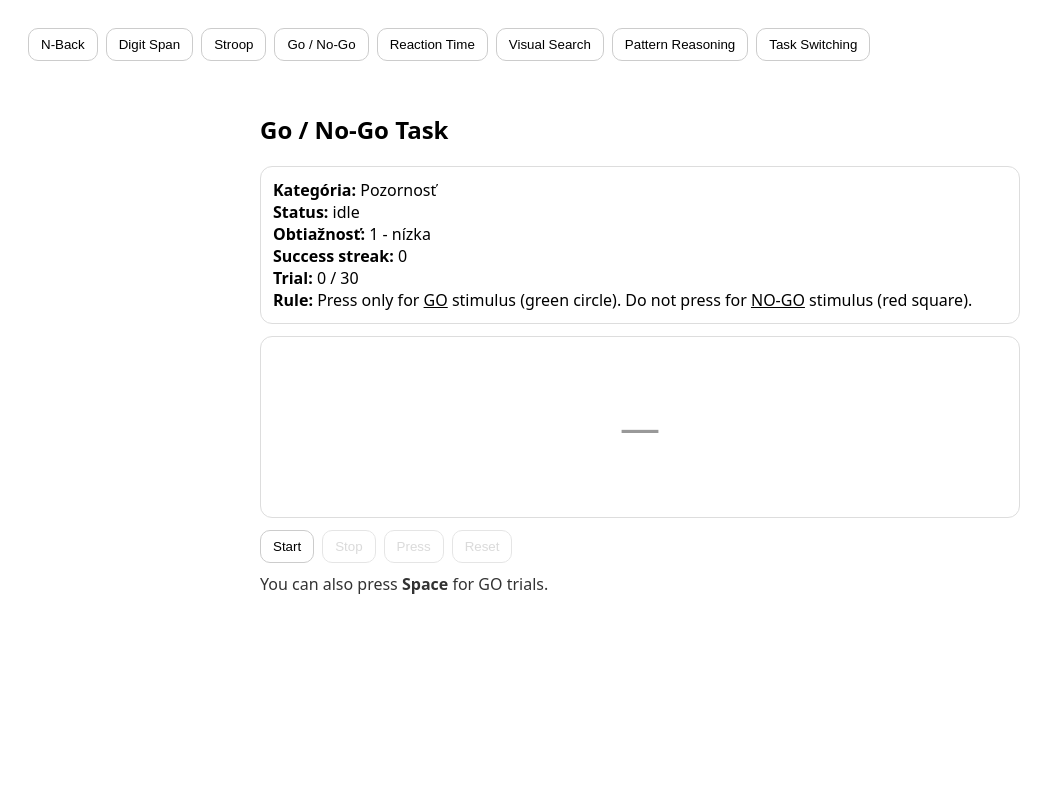
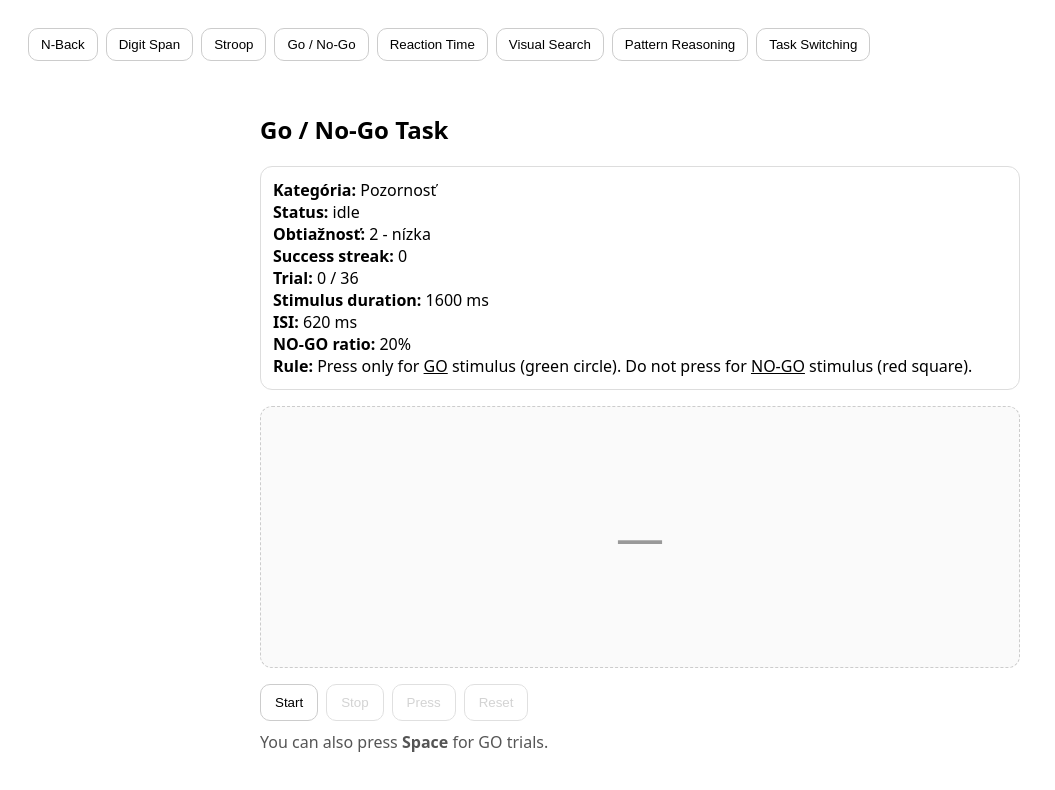
Before and after one commit to geniuusxgod/Interaktivne-aplikacie-na-rozvoj-kognitivnych-zrucnosti, a Vue app: page / in a window 1280 px wide. Both pictures are taken after a click on the button "Go / No-Go". Shown: the top 790 px of the page, without its empty margins (0-1055 px from the left). Built offline with nearby package versions, Linux system fonts and the light colour scheme.

Commit message:
rework gonogo adaptive difficulty

```diff
--- a/src/components/GoNoGo.vue
+++ b/src/components/GoNoGo.vue
@@ -8,6 +8,9 @@
       <div><b>Obtiažnosť:</b> {{ difficultyLabel }}</div>
       <div><b>Success streak:</b> {{ successStreak }}</div>
       <div><b>Trial:</b> {{ trialIndex }} / {{ totalTrials }}</div>
+      <div><b>Stimulus duration:</b> {{ levelConfig.stimulusDurationMs }} ms</div>
+      <div><b>ISI:</b> {{ levelConfig.isiMs }} ms</div>
+      <div><b>NO-GO ratio:</b> {{ (levelConfig.noGoProbability * 100).toFixed(0) }}%</div>
       <div><b>Rule:</b> Press only for <u>GO</u> stimulus (green circle). Do not press for <u>NO-GO</u> stimulus (red square).</div>
     </div>
 
@@ -37,6 +40,8 @@
         <li>Misses (GO + no press): {{ summary.misses }}</li>
         <li>False alarms (NO-GO + press): {{ summary.falseAlarms }}</li>
         <li>Correct inhibitions: {{ summary.correctInhibitions }}</li>
+        <li>GO accuracy: {{ summary.goAccuracy.toFixed(1) }}%</li>
+        <li>NO-GO accuracy: {{ summary.noGoAccuracy.toFixed(1) }}%</li>
         <li>Avg RT: {{ summary.avgRTms === null ? "—" : summary.avgRTms.toFixed(0) + " ms" }}</li>
         <li>Final difficulty: {{ summary.finalDifficulty }}</li>
       </ul>
@@ -80,28 +85,37 @@ const {
   updateDifficulty
 } = useAdaptiveDifficulty({
   minDifficulty: 1,
-  maxDifficulty: 5,
-  startDifficulty: 1,
-  successThreshold: 2
+  maxDifficulty: 10,
+  startDifficulty: 2,
+  fastThresholdMs: 420,
+  slowThresholdMs: 1100,
+  targetAccuracyMin: 0.78,
+  targetAccuracyMax: 0.93,
+  windowSize: 8,
+  evaluateEvery: 4,
+  scoreIncreaseThreshold: 82,
+  scoreDecreaseThreshold: 50,
+  maxPendingPenalty: 2
 });
 
-const totalTrials = ref(30);
-const isiMs = ref(500);
+const totalTrials = ref(36);
 
-const stimulusDurationMs = computed(() => {
-  if (difficulty.value === 1) return 1800;
-  if (difficulty.value === 2) return 1500;
-  if (difficulty.value === 3) return 1200;
-  if (difficulty.value === 4) return 950;
-  return 750;
-});
+const difficultySettings = [
+  { stimulusDurationMs: 1800, isiMs: 650, noGoProbability: 0.18 },
+  { stimulusDurationMs: 1600, isiMs: 620, noGoProbability: 0.20 },
+  { stimulusDurationMs: 1450, isiMs: 580, noGoProbability: 0.24 },
+  { stimulusDurationMs: 1300, isiMs: 540, noGoProbability: 0.28 },
+  { stimulusDurationMs: 1150, isiMs: 500, noGoProbability: 0.32 },
+  { stimulusDurationMs: 1000, isiMs: 460, noGoProbability: 0.36 },
+  { stimulusDurationMs: 850, isiMs: 420, noGoProbability: 0.40 },
+  { stimulusDurationMs: 725, isiMs: 380, noGoProbability: 0.44 },
+  { stimulusDurationMs: 625, isiMs: 340, noGoProbability: 0.48 },
+  { stimulusDurationMs: 525, isiMs: 300, noGoProbability: 0.52 }
+];
 
-const noGoProbability = computed(() => {
-  if (difficulty.value === 1) return 0.20;
-  if (difficulty.value === 2) return 0.25;
-  if (difficulty.value === 3) return 0.30;
-  if (difficulty.value === 4) return 0.35;
-  return 0.40;
+const levelConfig = computed(() => {
+  const index = Math.max(0, Math.min(difficultySettings.length - 1, difficulty.value - 1));
+  return difficultySettings[index];
 });
 
 const currentStimulus = ref(null);
@@ -137,7 +151,7 @@ function start() {
 }
 
 function generateStimulus() {
-  const isNoGo = Math.random() < noGoProbability.value;
+  const isNoGo = Math.random() < levelConfig.value.noGoProbability;
 
   if (!isNoGo) {
     return {
@@ -164,6 +178,8 @@ function finalizeTrial() {
     : null;
 
   const correct = (isGo && userPressed) || (!isGo && !userPressed);
+  const falseAlarm = !isGo && userPressed;
+  const lapse = isGo && !userPressed;
 
   addResponse({
     trial: trialIndex.value,
@@ -172,11 +188,22 @@ function finalizeTrial() {
     color: currentStimulus.value.kind,
     userPressed,
     correct,
+    falseAlarm,
+    lapse,
     difficulty: difficulty.value,
+    stimulusDurationMs: levelConfig.value.stimulusDurationMs,
+    isiMs: levelConfig.value.isiMs,
+    noGoProbability: levelConfig.value.noGoProbability,
     rtMs
   });
 
-  updateDifficulty(correct);
+  updateDifficulty({
+    correct,
+    rtMs: isGo ? rtMs : null,
+    falseAlarm,
+    lapse,
+    penalty: falseAlarm ? 0.28 : lapse ? 0.16 : 0
+  });
 }
 
 function nextGoNoGoTrial() {
@@ -200,8 +227,8 @@ function nextGoNoGoTrial() {
 
     setManagedTimeout(() => {
       nextGoNoGoTrial();
-    }, isiMs.value);
-  }, stimulusDurationMs.value);
+    }, levelConfig.value.isiMs);
+  }, levelConfig.value.stimulusDurationMs);
 }
 
 function submitPress() {
@@ -234,15 +261,22 @@ const summary = computed(() => {
   let misses = 0;
   let falseAlarms = 0;
   let correctInhibitions = 0;
+  let goTrials = 0;
+  let noGoTrials = 0;
   const rts = [];
 
   for (const r of responses.value) {
+    if (r.stimulusType === "go") goTrials += 1;
+    if (r.stimulusType === "no-go") noGoTrials += 1;
+
     if (r.stimulusType === "go" && r.userPressed) hits++;
     else if (r.stimulusType === "go" && !r.userPressed) misses++;
     else if (r.stimulusType === "no-go" && r.userPressed) falseAlarms++;
     else if (r.stimulusType === "no-go" && !r.userPressed) correctInhibitions++;
 
-    if (r.rtMs !== null) rts.push(r.rtMs);
+    if (r.stimulusType === "go" && r.rtMs !== null) {
+      rts.push(r.rtMs);
+    }
   }
 
   return {
@@ -253,6 +287,8 @@ const summary = computed(() => {
     accuracy: responses.value.length
       ? ((hits + correctInhibitions) / responses.value.length) * 100
       : 0,
+    goAccuracy: goTrials ? (hits / goTrials) * 100 : 0,
+    noGoAccuracy: noGoTrials ? (correctInhibitions / noGoTrials) * 100 : 0,
     avgRTms: rts.length ? rts.reduce((a, b) => a + b, 0) / rts.length : null,
     finalDifficulty: difficulty.value
   };
@@ -263,9 +299,9 @@ const payload = computed(() =>
     difficulty: difficulty.value,
     settings: {
       totalTrials: totalTrials.value,
-      stimulusDurationMs: stimulusDurationMs.value,
-      isiMs: isiMs.value,
-      noGoProbability: noGoProbability.value,
+      stimulusDurationMs: levelConfig.value.stimulusDurationMs,
+      isiMs: levelConfig.value.isiMs,
+      noGoProbability: levelConfig.value.noGoProbability,
       adaptive: true
     }
   })
@@ -288,78 +324,76 @@ const payload = computed(() =>
 }
 
 .stimulusBox {
-  border: 1px solid #ddd;
+  height: 260px;
+  border: 1px dashed #ccc;
   border-radius: 12px;
-  min-height: 180px;
-  display: flex;
-  align-items: center;
-  justify-content: center;
-  margin-bottom: 12px;
+  display: grid;
+  place-items: center;
+  margin: 16px 0;
+  background: #fafafa;
+}
+
+.placeholder {
+  font-size: 48px;
+  color: #999;
 }
 
 .shape {
-  width: 100px;
-  height: 100px;
+  width: 120px;
+  height: 120px;
 }
 
 .circle {
-  border-radius: 50%;
+  border-radius: 999px;
 }
 
 .square {
-  border-radius: 12px;
+  border-radius: 18px;
 }
 
 .green {
-  background: #22c55e;
+  background: #28a745;
 }
 
 .red {
-  background: #ef4444;
-}
-
-.placeholder {
-  font-size: 40px;
-  color: #999;
+  background: #dc3545;
 }
 
 .controls {
   display: flex;
   gap: 8px;
   flex-wrap: wrap;
-  margin-bottom: 10px;
 }
 
 button {
-  padding: 8px 12px;
+  padding: 10px 14px;
   border-radius: 10px;
   border: 1px solid #ccc;
+  cursor: pointer;
   background: white;
-  cursor: pointer;
 }
 
 button:disabled {
-  opacity: 0.5;
+  opacity: 0.6;
   cursor: not-allowed;
 }
 
 .hint {
-  opacity: 0.8;
-  margin-bottom: 12px;
+  margin-top: 10px;
+  color: #555;
 }
 
 .results {
+  margin-top: 18px;
   border-top: 1px solid #eee;
   padding-top: 12px;
-  margin-top: 12px;
 }
 
 .pre {
-  white-space: pre-wrap;
-  font-size: 12px;
-  background: #fafafa;
+  background: #0b1020;
+  color: #d8e1ff;
   padding: 12px;
-  border-radius: 12px;
-  border: 1px solid #eee;
+  border-radius: 10px;
+  overflow: auto;
 }
 </style>
```
